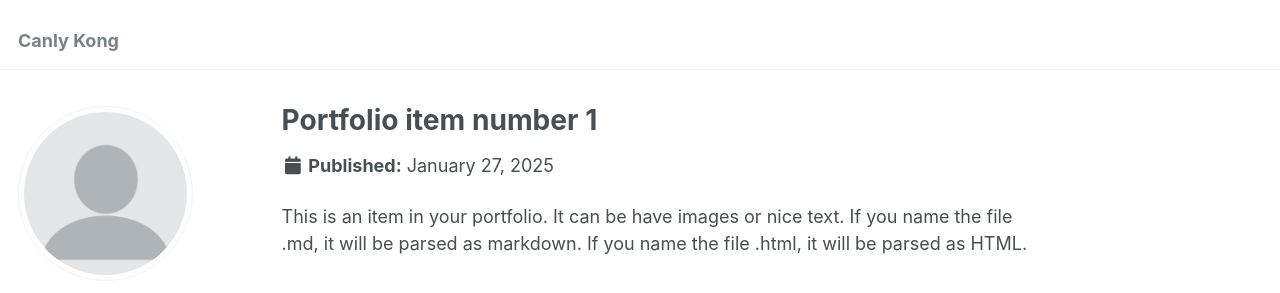
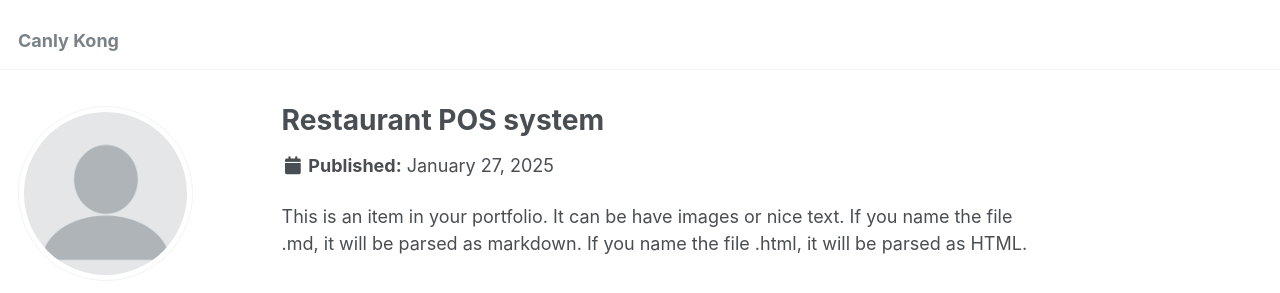
Before and after one commit to ck011604/ck011604.github.io, a Jekyll site: the page built from _portfolio/portfolio-1.md, in a window 1280 px wide and 944 px high. Shown: the top 293 px of the window. Built offline with Jekyll 4.4.1, drawn with Linux system fonts in a browser that asks for light colours.

Commit message:
Update portfolio-1.md

```diff
--- a/_portfolio/portfolio-1.md
+++ b/_portfolio/portfolio-1.md
@@ -1,6 +1,6 @@
 ---
-title: "Portfolio item number 1"
-excerpt: "Short description of portfolio item number 1<br/><img src='/images/500x300.png'>"
+title: "Restaurant POS system"
+excerpt: "Database Project"
 collection: portfolio
 ---
 
```
